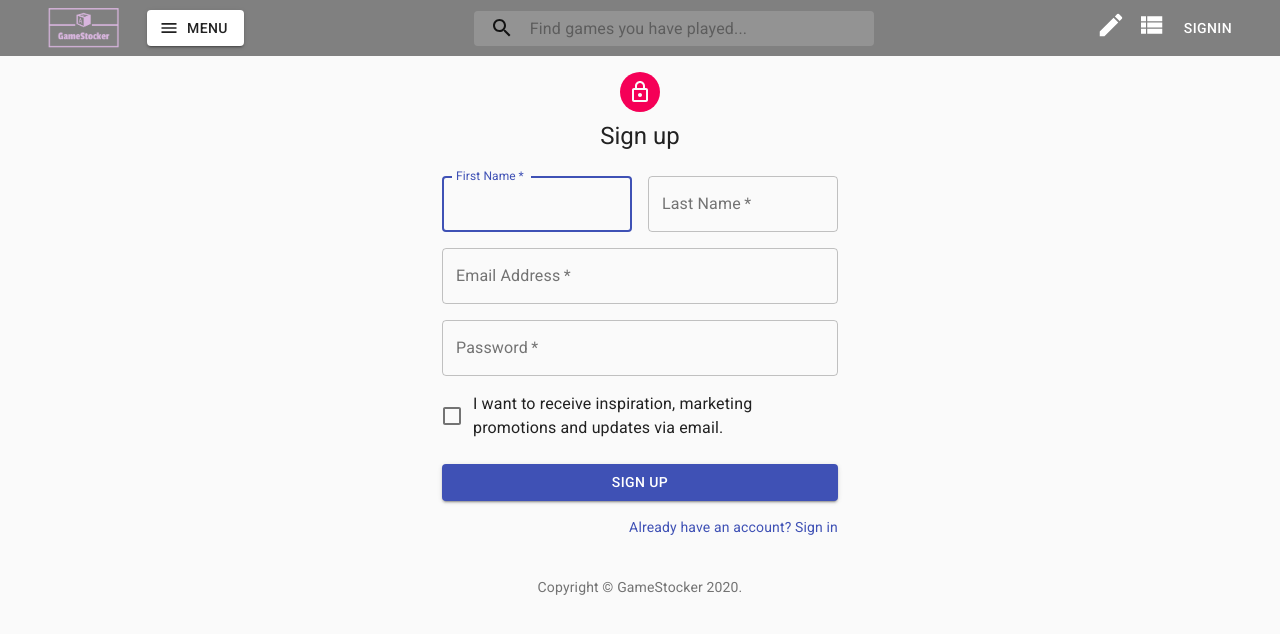
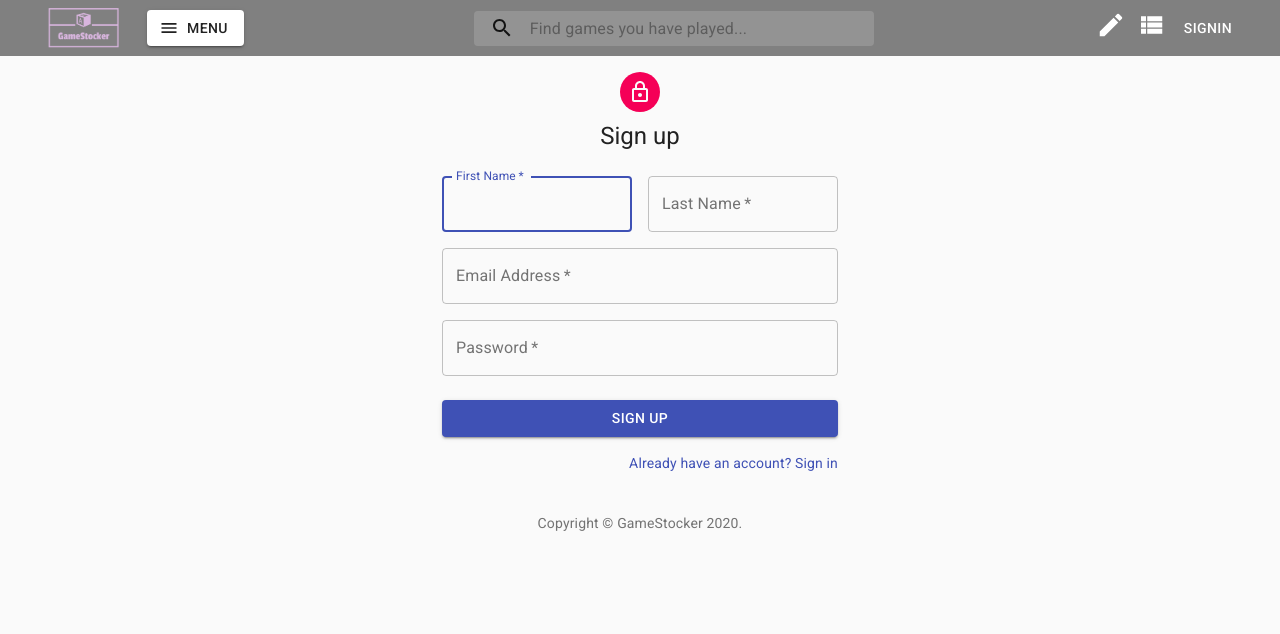
Before and after one commit to Ryo-M-49/GameStocker, a React (Create React App) app in the folder react_view/: page /signup in a window 1280 px wide. Shown: the top 634 px of the page. Built offline with nearby package versions, Linux system fonts and the light colour scheme.

Commit message:
Seperate copyright view as a sole component

```diff
--- /dev/null
+++ b/react_view/src/components/UI/Copyright/Copyright.js
@@ -0,0 +1,18 @@
+import React from 'react';
+import Link from '@material-ui/core/Link';
+import Typography from '@material-ui/core/Typography';
+
+const copyright = props => {
+    return (
+        <Typography variant="body2" color="textSecondary" align="center">
+            {'Copyright © '}
+            <Link color="inherit" href={props.link}>
+                GameStocker
+            </Link>{' '}
+            {new Date().getFullYear()}
+            {'.'}
+        </Typography>
+    );
+}
+
+export default copyright;
--- a/react_view/src/containers/Authentication/Signin.js
+++ b/react_view/src/containers/Authentication/Signin.js
@@ -2,6 +2,7 @@ import React, { Component } from 'react';
 import { Link as RouterLink, Redirect } from 'react-router-dom';
 import { connect } from 'react-redux';
 
+import Copyright from '../../components/UI/Copyright/Copyright';
 import Avatar from '@material-ui/core/Avatar';
 import Button from '@material-ui/core/Button';
 import CssBaseline from '@material-ui/core/CssBaseline';
@@ -17,19 +18,6 @@ import { withStyles } from '@material-ui/core/styles';
 import Container from '@material-ui/core/Container';
 
 import * as actions from '../../store/actions/index';
-
-function Copyright() {
-    return (
-        <Typography variant="body2" color="textSecondary" align="center">
-            {'Copyright © '}
-            <Link color="inherit" href="http://localhost:3000/">
-                GameStocker
-            </Link>{' '}
-            {new Date().getFullYear()}
-            {'.'}
-        </Typography>
-    );
-}
 
 const styles = theme => ({
     paper: {
@@ -176,7 +164,7 @@ class SignIn extends Component {
                     </form>
                 </div>
                 <Box mt={8}>
-                    <Copyright />
+                    <Copyright link='http://localhost:3000/'/>
                 </Box>
             </Container>
         );
--- a/react_view/src/containers/Authentication/Signup.js
+++ b/react_view/src/containers/Authentication/Signup.js
@@ -2,6 +2,7 @@ import React, { Component } from 'react';
 import { Link as RouterLink } from 'react-router-dom';
 import { connect } from 'react-redux';
 
+import Copyright from '../../components/UI/Copyright/Copyright';
 import Avatar from '@material-ui/core/Avatar';
 import Button from '@material-ui/core/Button';
 import CssBaseline from '@material-ui/core/CssBaseline';
@@ -16,19 +17,6 @@ import Typography from '@material-ui/core/Typography';
 import { withStyles } from '@material-ui/core/styles';
 import Container from '@material-ui/core/Container';
 import * as actions from '../../store/actions/index';
-
-function Copyright() {
-    return (
-        <Typography variant="body2" color="textSecondary" align="center">
-            {'Copyright © '}
-            <Link color="inherit" href="https://material-ui.com/">
-                GameStocker
-            </Link>{' '}
-            {new Date().getFullYear()}
-            {'.'}
-        </Typography>
-    );
-}
 
 const styles = theme => ({
     paper: {
@@ -112,17 +100,6 @@ class SignUp extends Component {
                                     autoComplete="current-password"
                                 />
                             </Grid>
-                            <Grid item xs={12}>
-                                <FormControlLabel
-                                    control={
-                                        <Checkbox
-                                            value="allowExtraEmails"
-                                            color="primary"
-                                        />
-                                    }
-                                    label="I want to receive inspiration, marketing promotions and updates via email."
-                                />
-                            </Grid>
                         </Grid>
                         <Button
                             type="submit"
@@ -147,7 +124,7 @@ class SignUp extends Component {
                     </form>
                 </div>
                 <Box mt={5}>
-                    <Copyright />
+                    <Copyright link='http://localhost:3000/'/>
                 </Box>
             </Container>
         );
```
